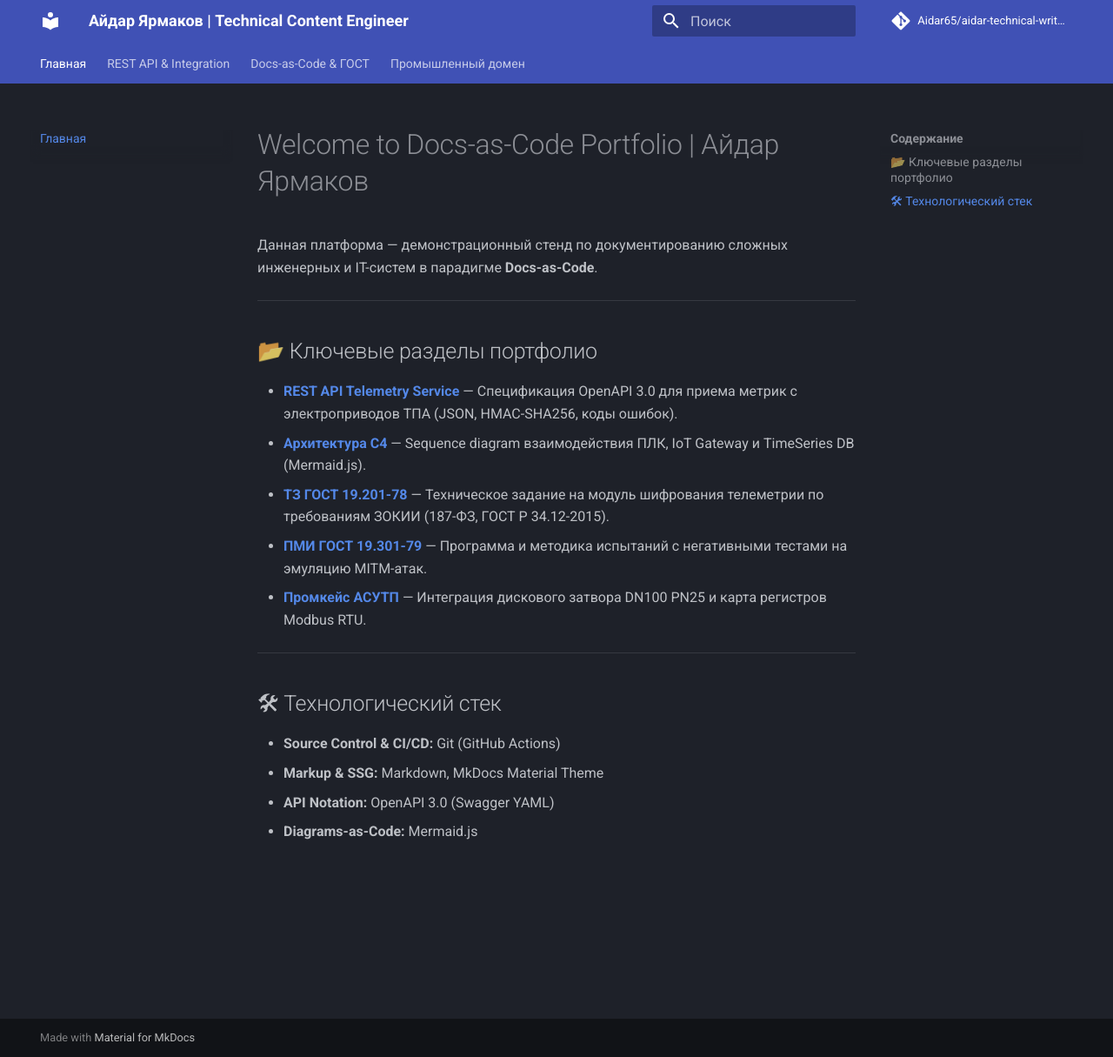
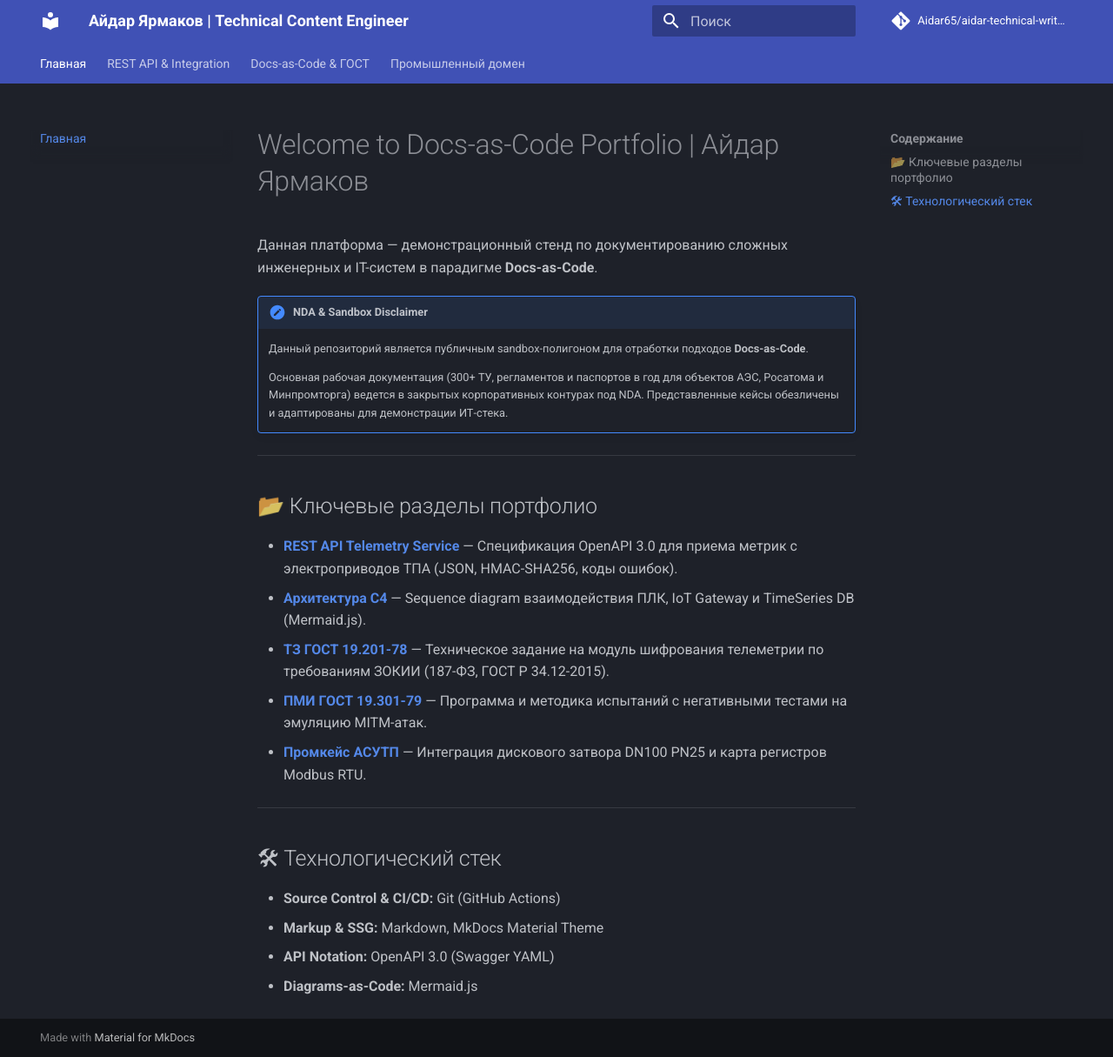
Before and after one commit to Aidar65/aidar-technical-writing, an MkDocs documentation site: the page built from docs/index.md, in a window 1280 px wide and 1215 px high. Shown: the whole window at 87% size. Built offline with MkDocs 1.6.1 and Material for MkDocs 9.7.7, drawn with Linux system fonts in a browser that asks for light colours; comment, search, counter and statistics services are not loaded.

Commit message:
Update index.md

```diff
--- a/docs/index.md
+++ b/docs/index.md
@@ -1,6 +1,11 @@
 # Welcome to Docs-as-Code Portfolio | Айдар Ярмаков
 
 Данная платформа — демонстрационный стенд по документированию сложных инженерных и IT-систем в парадигме **Docs-as-Code**.
+
+!!! note "NDA & Sandbox Disclaimer"
+    Данный репозиторий является публичным sandbox-полигоном для отработки подходов **Docs-as-Code**.
+
+    Основная рабочая документация (300+ ТУ, регламентов и паспортов в год для объектов АЭС, Росатома и Минпромторга) ведется в закрытых корпоративных контурах под NDA. Представленные кейсы обезличены и адаптированы для демонстрации ИТ-стека.
 
 ---
 
```
